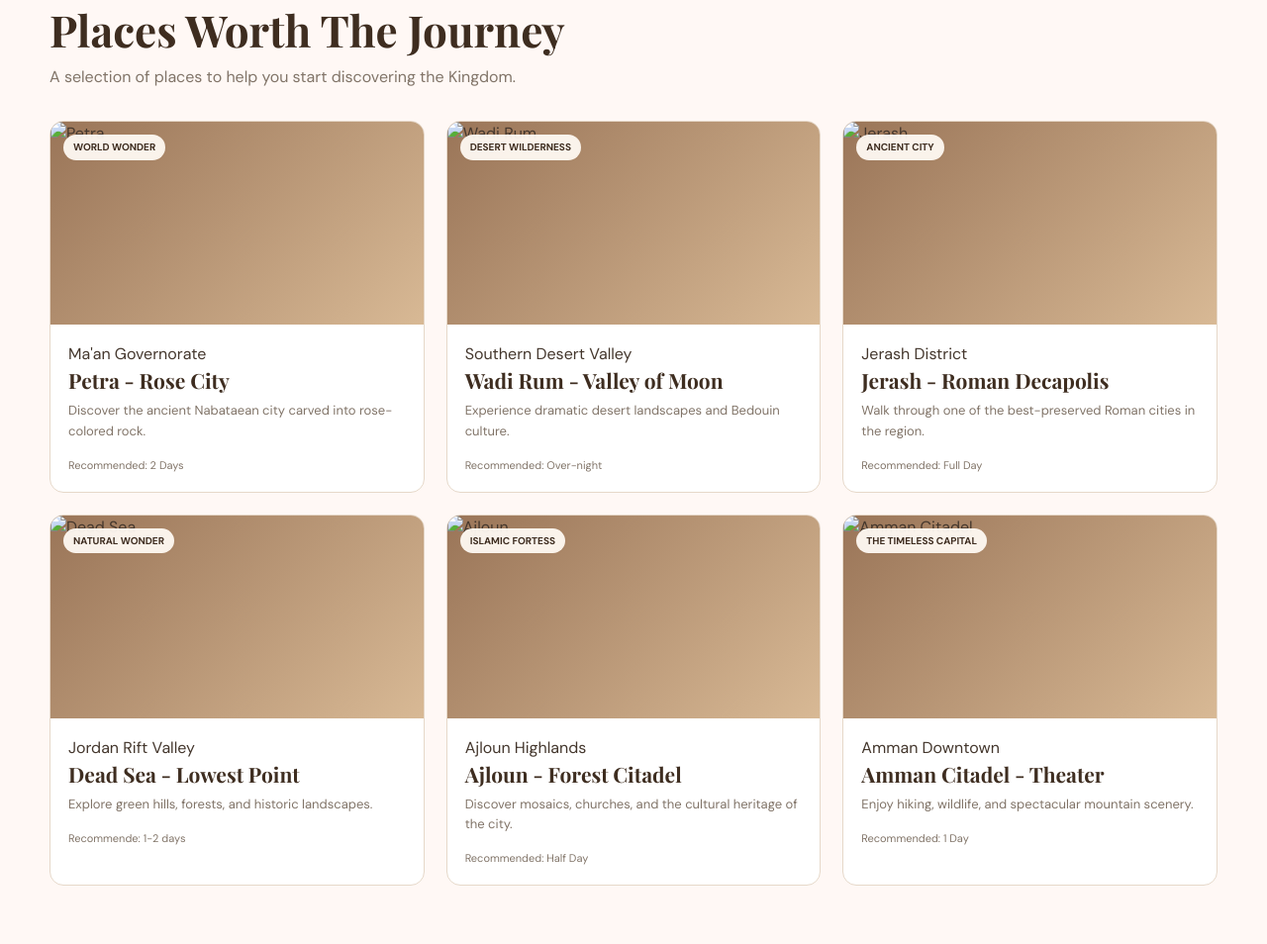
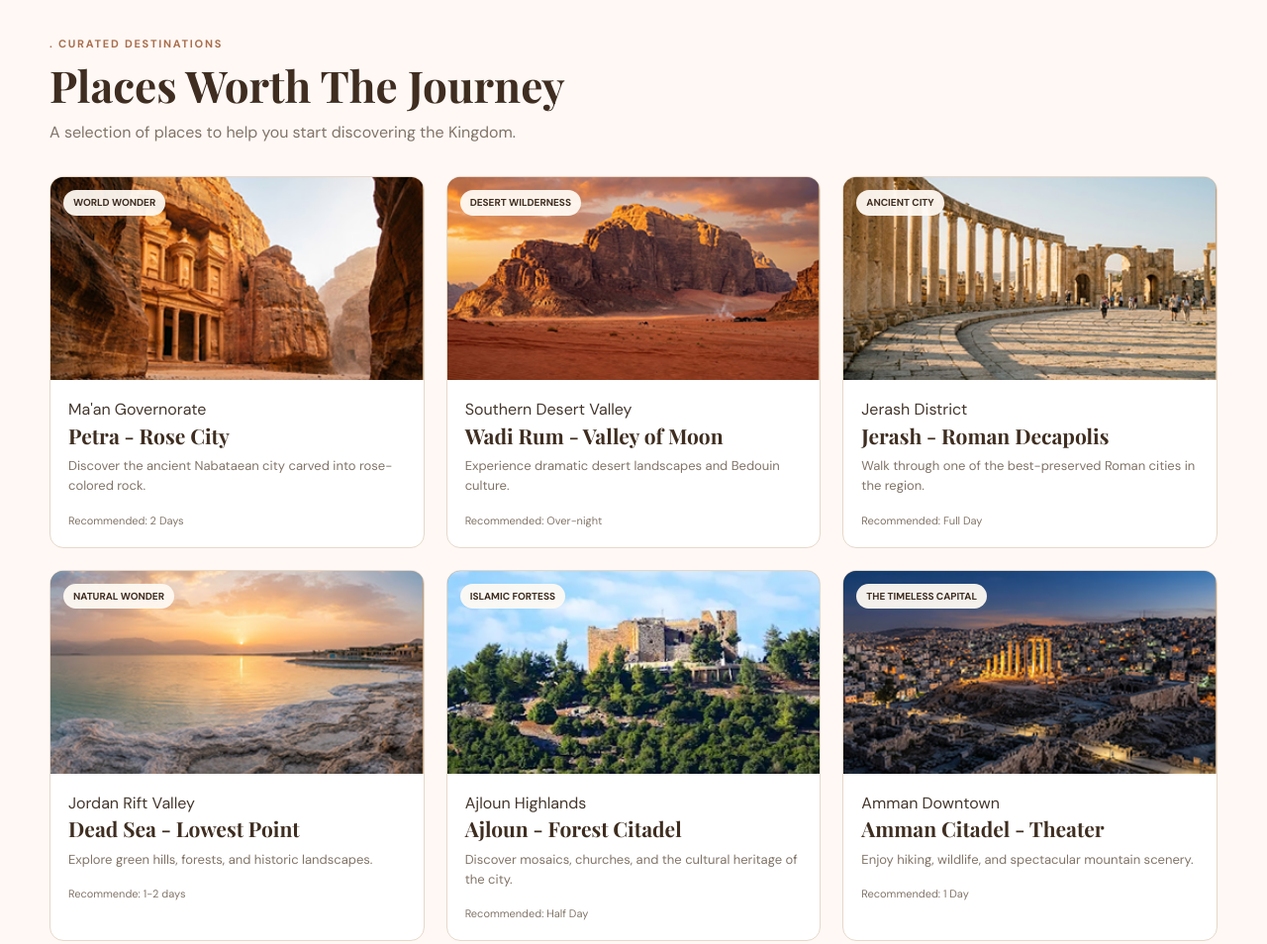
Before and after one commit to Lina-Matar0/JoRoutes, a plain HTML site: page index.html in a window 1280 px wide. Shown: the part 1367-2321 px from the top of the page at 99% size. Drawn offline with nearby package versions, Linux system fonts and the light colour scheme.

Commit message:
home page updates

```diff
--- a/index.html
+++ b/index.html
@@ -39,7 +39,7 @@
 
     <section class="section">
       <div class="container intro-grid">
-        <div class="intro-image"><img src="#" alt="Jordan destination"></div>
+        <div class="intro-image"><img src="images/Left Column_ Architectural Photo.png" alt="Jordan destination"></div>
         <div class="intro-copy">
           <div class="eyebrow">. AUTHENTIC HERATIGE</div>
           <h2>Discover Jordan</h2>
@@ -65,7 +65,7 @@
          <!-- <article class="destination-card"><div class="card-image"><img src="#" alt="Petra"><span class="card-tag">WORLD WONDER</span></div><div class="card-content"><h3>Petra - Rose City</h3><p>Discover the ancient Nabataean city carved into rose-colored rock.</p><div class="card-meta"><span>Ma'an</span><span>★★★★★</span></div></div></article>-->
           <article class="destination-card">
     <div class="card-image">
-        <img src="#" alt="Petra">
+        <img src="images/petra_homepage.png" alt="Petra">
         <span class="card-tag">WORLD WONDER</span>
     </div>
 
@@ -82,11 +82,11 @@
     </div>
 </article>
 
-          <article class="destination-card"><div class="card-image"><img src="#" alt="Wadi Rum"><span class="card-tag">DESERT WILDERNESS</span></div><div class="card-content"> <span class="location"><!--<img src="./images/location.svg" alt="location">-->Southern Desert Valley</span><h3>Wadi Rum - Valley of Moon</h3><p>Experience dramatic desert landscapes and Bedouin culture.</p><div class="card-meta"><span>Recommended: Over-night</span></div></div></article>
-          <article class="destination-card"><div class="card-image"><img src="#" alt="Jerash"><span class="card-tag">ANCIENT CITY</span></div><div class="card-content"> <span class="location"><!--<img src="./images/location.svg" alt="location">-->Jerash District</span><h3>Jerash - Roman Decapolis</h3><p>Walk through one of the best-preserved Roman cities in the region.</p><div class="card-meta"><span>Recommended: Full Day</span></div></div></article>
-          <article class="destination-card"><div class="card-image"><img src="#" alt="Dead Sea"><span class="card-tag">NATURAL WONDER</span></div><div class="card-content"> <span class="location"><!--<img src="./images/location.svg" alt="location">-->Jordan Rift Valley</span><h3>Dead Sea - Lowest Point</h3><p>Explore green hills, forests, and historic landscapes.</p><div class="card-meta"><span>Recommende: 1-2 days</span></div></div></article>
-          <article class="destination-card"><div class="card-image"><img src="#" alt="Ajloun"><span class="card-tag">ISLAMIC FORTESS</span></div><div class="card-content"> <span class="location"><!--<img src="./images/location.svg" alt="location">-->Ajloun Highlands</span><h3>Ajloun - Forest Citadel</h3><p>Discover mosaics, churches, and the cultural heritage of the city.</p><div class="card-meta"><span>Recommended: Half Day</span></div></div></article>
-          <article class="destination-card"><div class="card-image"><img src="#" alt="Amman Citadel"><span class="card-tag">THE TIMELESS CAPITAL</span></div><div class="card-content"> <span class="location"><!--<img src="./images/location.svg" alt="location">-->Amman Downtown</span><h3>Amman Citadel - Theater</h3><p>Enjoy hiking, wildlife, and spectacular mountain scenery.</p><div class="card-meta"><span>Recommended: 1 Day</span></div></div></article>
+          <article class="destination-card"><div class="card-image"><img src="images/desert_homepage.png" alt="Wadi Rum"><span class="card-tag">DESERT WILDERNESS</span></div><div class="card-content"> <span class="location"><!--<img src="./images/location.svg" alt="location">-->Southern Desert Valley</span><h3>Wadi Rum - Valley of Moon</h3><p>Experience dramatic desert landscapes and Bedouin culture.</p><div class="card-meta"><span>Recommended: Over-night</span></div></div></article>
+          <article class="destination-card"><div class="card-image"><img src="images/Jerash_Homepage.png" alt="Jerash"><span class="card-tag">ANCIENT CITY</span></div><div class="card-content"> <span class="location"><!--<img src="./images/location.svg" alt="location">-->Jerash District</span><h3>Jerash - Roman Decapolis</h3><p>Walk through one of the best-preserved Roman cities in the region.</p><div class="card-meta"><span>Recommended: Full Day</span></div></div></article>
+          <article class="destination-card"><div class="card-image"><img src="images/deadsea_homepage.png" alt="Dead Sea"><span class="card-tag">NATURAL WONDER</span></div><div class="card-content"> <span class="location"><!--<img src="./images/location.svg" alt="location">-->Jordan Rift Valley</span><h3>Dead Sea - Lowest Point</h3><p>Explore green hills, forests, and historic landscapes.</p><div class="card-meta"><span>Recommende: 1-2 days</span></div></div></article>
+          <article class="destination-card"><div class="card-image"><img src="images/Ajlouncastle_homepage.png" alt="Ajloun"><span class="card-tag">ISLAMIC FORTESS</span></div><div class="card-content"> <span class="location"><!--<img src="./images/location.svg" alt="location">-->Ajloun Highlands</span><h3>Ajloun - Forest Citadel</h3><p>Discover mosaics, churches, and the cultural heritage of the city.</p><div class="card-meta"><span>Recommended: Half Day</span></div></div></article>
+          <article class="destination-card"><div class="card-image"><img src="images/Amman_homepage.png" alt="Amman Citadel"><span class="card-tag">THE TIMELESS CAPITAL</span></div><div class="card-content"> <span class="location"><!--<img src="./images/location.svg" alt="location">-->Amman Downtown</span><h3>Amman Citadel - Theater</h3><p>Enjoy hiking, wildlife, and spectacular mountain scenery.</p><div class="card-meta"><span>Recommended: 1 Day</span></div></div></article>
         </div>
       </div>
     </section>
--- a/style.css
+++ b/style.css
@@ -99,7 +99,13 @@ h3 { font-size: 21px; line-height: 1.25; }
   position: relative;
   background: linear-gradient(rgba(47,31,20,.40), rgba(47,31,20,.48)), url('#') center/cover no-repeat;
   color: var(--white);
+
+  background-image: url('images/HeroSection_homepage.webp');
+  background-size: cover;
+  background-position: center;
+  background-repeat: no-repeat;
 }
+
 .hero::after { content: ''; position: absolute; inset: 0; background: linear-gradient(90deg, rgba(45,29,19,.48), transparent 65%); pointer-events: none; }
 .hero-content { position: relative; z-index: 1; width: min(760px, 100%); text-align: center; }
 .hero .eyebrow { border-radius: 999px; padding: 6px 16px; background-color:#FCFAF626; backdrop-filter: blur(12px); font-size: 12px; color: #FCFAF6; /*width:fit-content;*/ }
```
Also changed, not shown: images/Ajlouncastle_homepage.png (added), images/Amman_homepage.png (added), images/Ancient_homepage.webp (deleted), images/Capital_homepage.webp (deleted), images/Islamic_homepage.webp (deleted), images/Jerash_Homepage.png (added), images/Left Column_ Architectural Photo.png (added), images/deadsea_homepage.png (added), images/desert_homepage.png (added), images/desert_homepage.webp (deleted), images/guide_homepage.png (added), images/natural_homepage.webp (deleted), images/petra_homepage.png (added), images/petra_homepage.webp (deleted).
